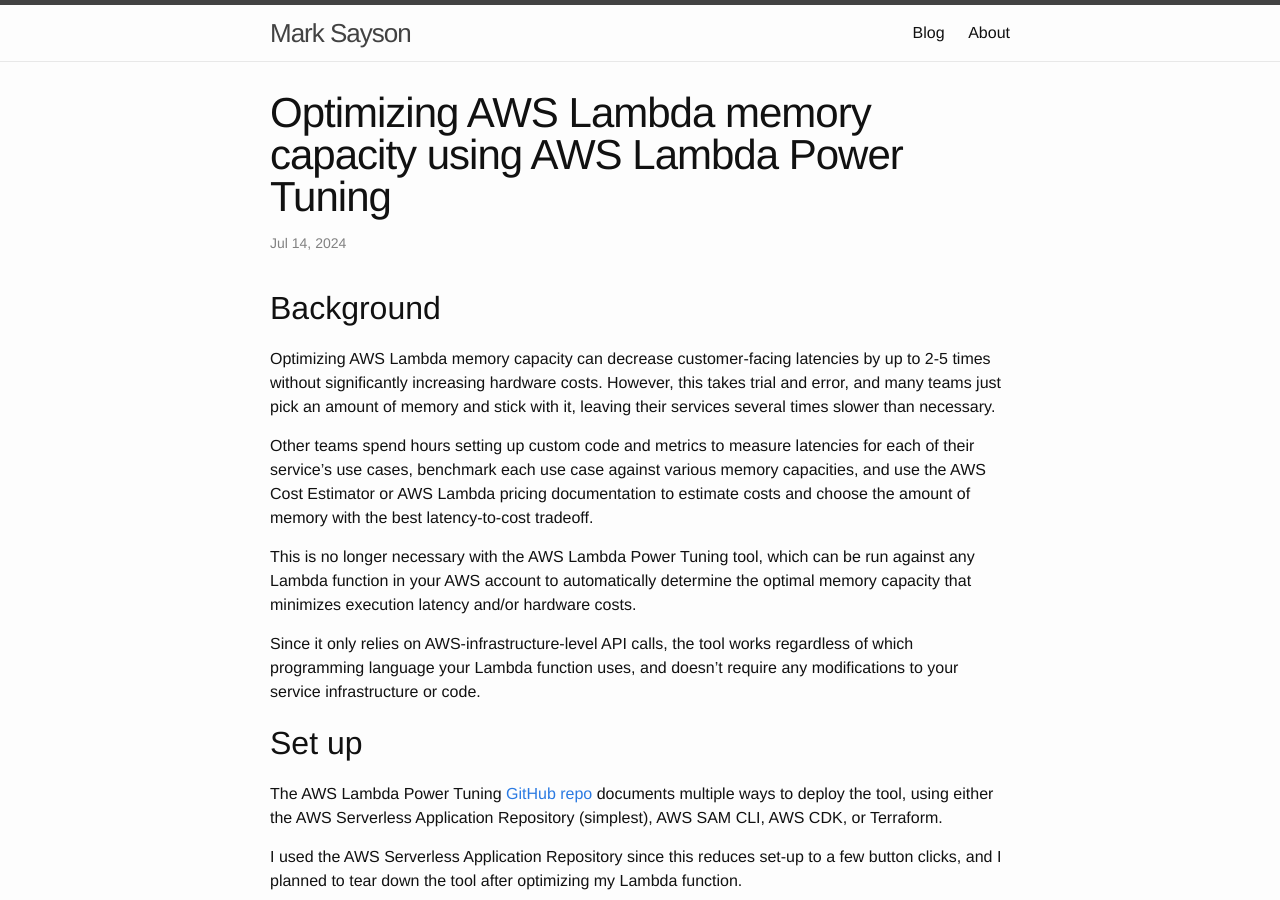
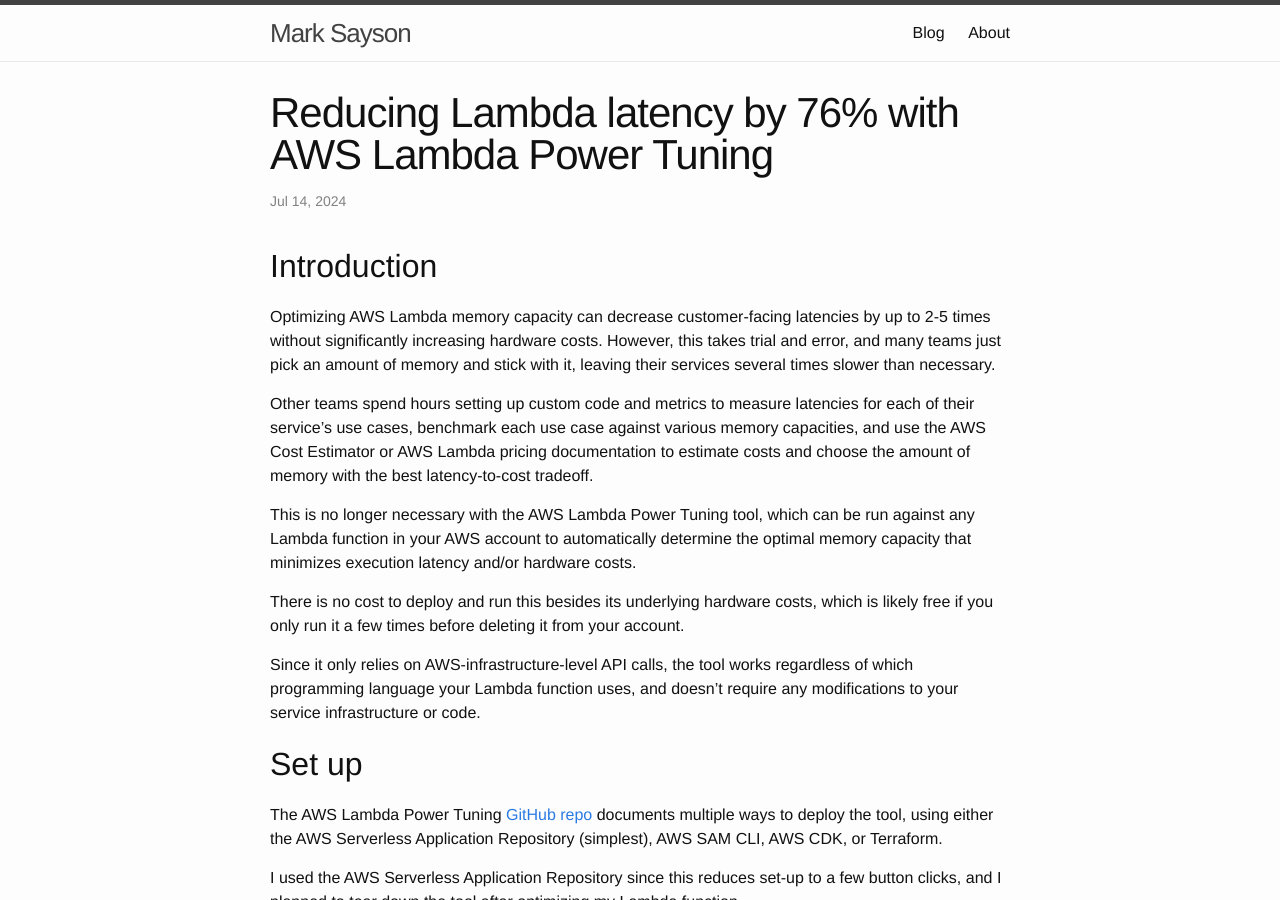
Before and after one commit to msayson/msayson.github.io, a Jekyll site: the page built from _posts/2024-07-14-lambda-power-tuning.markdown, in a window 1280 px wide and 900 px high. Built offline with Jekyll 4.4.1, drawn with Linux system fonts in a browser that asks for light colours.

Commit message:
Update title and intro paragraph

```diff
--- a/_posts/2024-07-14-lambda-power-tuning.markdown
+++ b/_posts/2024-07-14-lambda-power-tuning.markdown
@@ -1,18 +1,20 @@
 ---
 layout: post
-title: "Optimizing AWS Lambda memory capacity using AWS Lambda Power Tuning"
+title: "Reducing Lambda latency by 76% with AWS Lambda Power Tuning"
 date: 2024-07-14 00:00:00 +0000
 categories: aws
 excerpt: "<p>The AWS Lambda Power Tuning tool can be run against any Lambda function in your AWS account to determine its optimal memory capacity to minimize execution latency and/or hardware costs, and takes just a few button clicks to set up.</p>"
 ---
 
-## Background
+## Introduction
 
 Optimizing AWS Lambda memory capacity can decrease customer-facing latencies by up to 2-5 times without significantly increasing hardware costs.  However, this takes trial and error, and many teams just pick an amount of memory and stick with it, leaving their services several times slower than necessary.
 
 Other teams spend hours setting up custom code and metrics to measure latencies for each of their service's use cases, benchmark each use case against various memory capacities, and use the AWS Cost Estimator or AWS Lambda pricing documentation to estimate costs and choose the amount of memory with the best latency-to-cost tradeoff.
 
 This is no longer necessary with the AWS Lambda Power Tuning tool, which can be run against any Lambda function in your AWS account to automatically determine the optimal memory capacity that minimizes execution latency and/or hardware costs.
+
+There is no cost to deploy and run this besides its underlying hardware costs, which is likely free if you only run it a few times before deleting it from your account.
 
 Since it only relies on AWS-infrastructure-level API calls, the tool works regardless of which programming language your Lambda function uses, and doesn't require any modifications to your service infrastructure or code.
 
```
